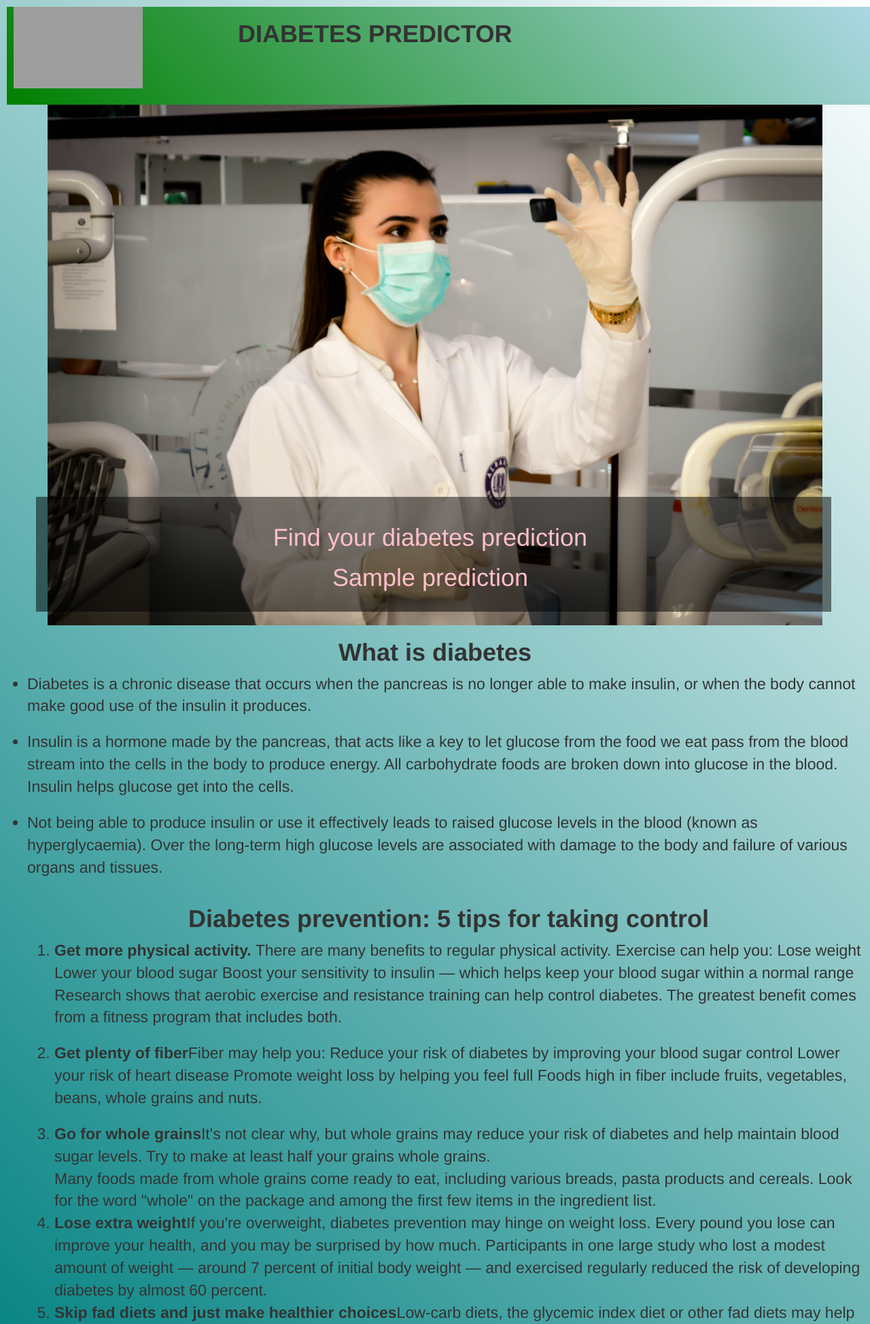
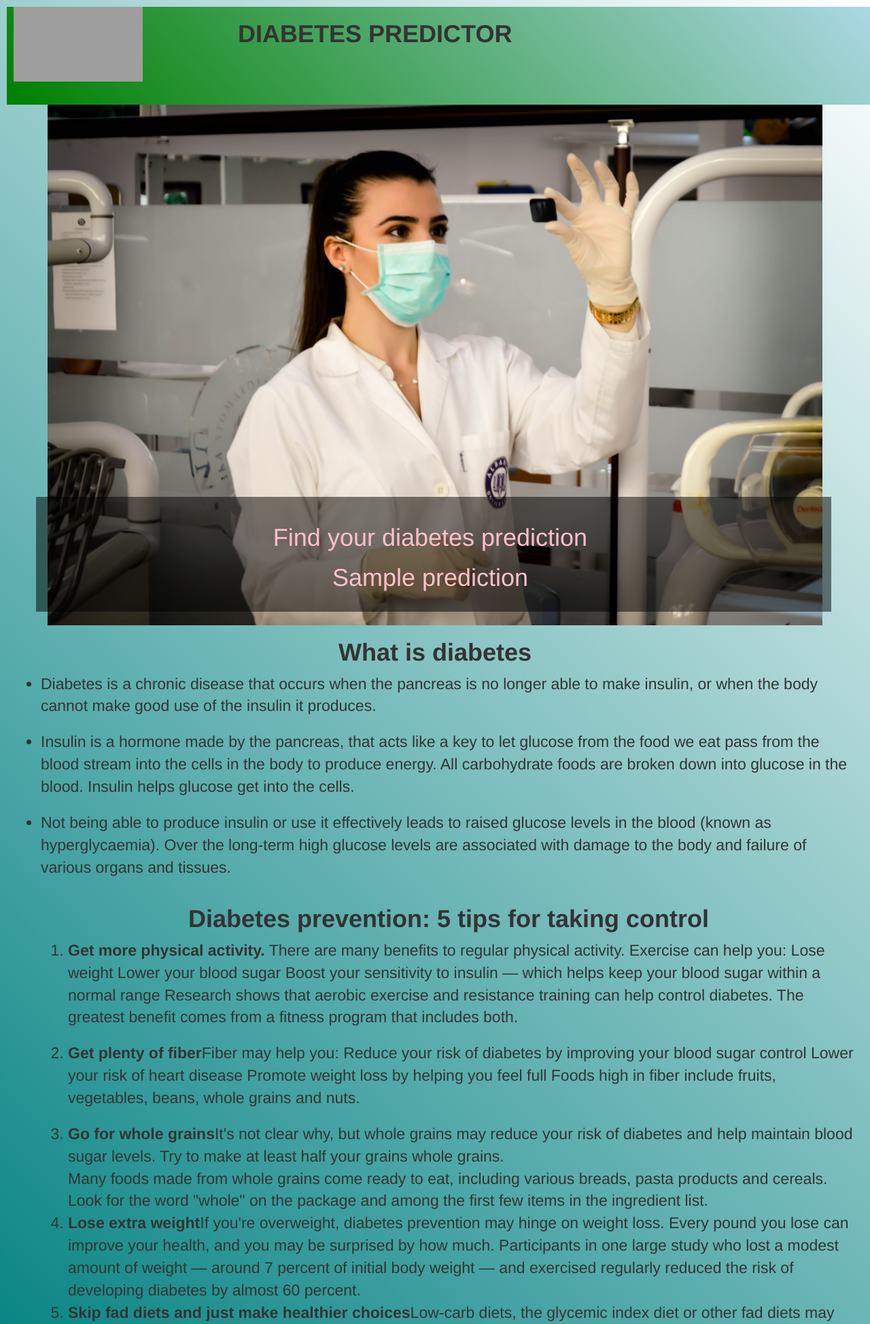
Before and after one commit to BIDISHA-CHANDA/Diabetes, a Flask app: template templates/result.html in a window 1280 px wide. Shown: the top 1948 px of the page at 68% size. Run offline with Flask 2, Linux system fonts and the light colour scheme; the template is opened without the code that fills it: most values are stand-ins (such as "Sample title", 1, 10 or a date in 2020); parts of the project's set-up code (start-up, migrations or seed data) failed here and were passed over; some libraries are stand-ins or nearby versions; grey boxes are pictures that could not be loaded.

Commit message:
Update result.html

```diff
--- a/templates/result.html
+++ b/templates/result.html
@@ -34,7 +34,7 @@
 }
 #header-img{
 width:200px;
-height:120px;
+height:110px;
 padding-left:10px;
 }
 .main{
@@ -129,7 +129,9 @@
   justify-content: center;
 
 }
-}
+h1{
+  font-color:teal;
+  }
 
 .one{
 padding-left:20px;
```
